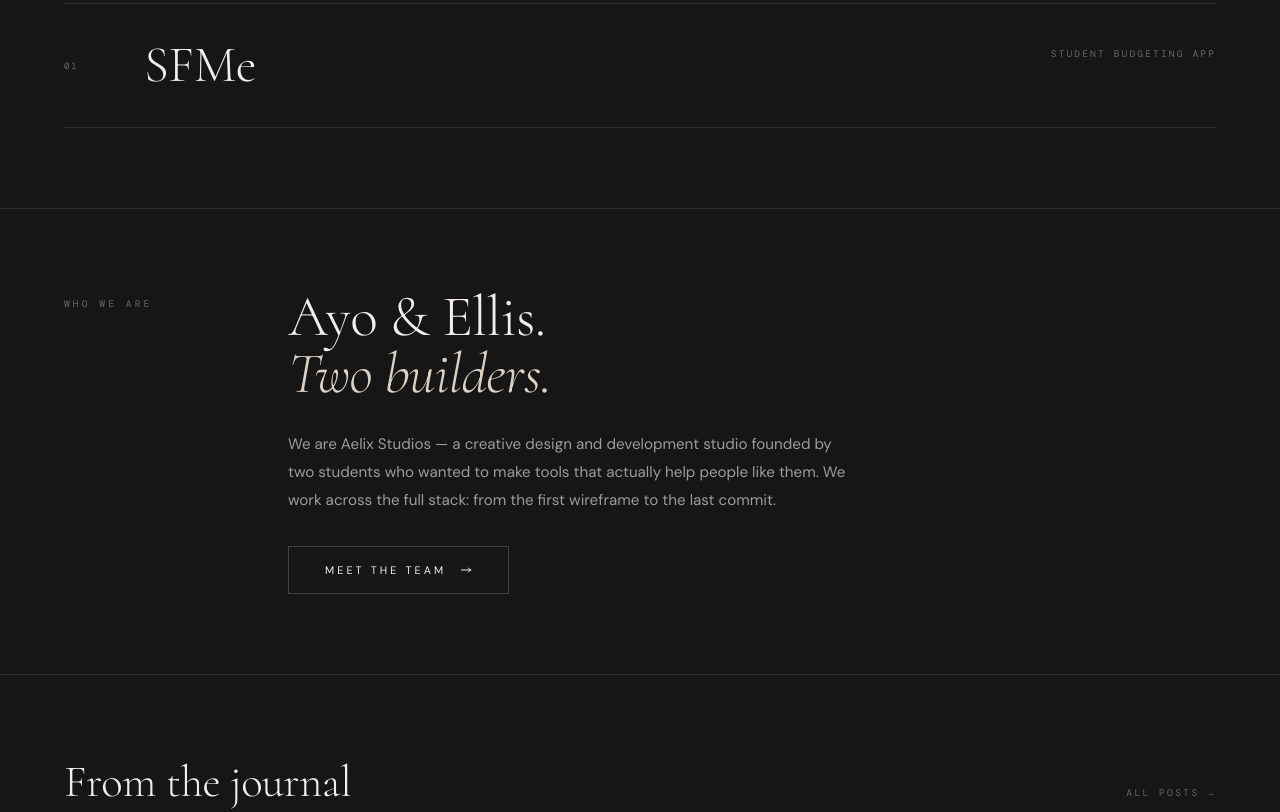
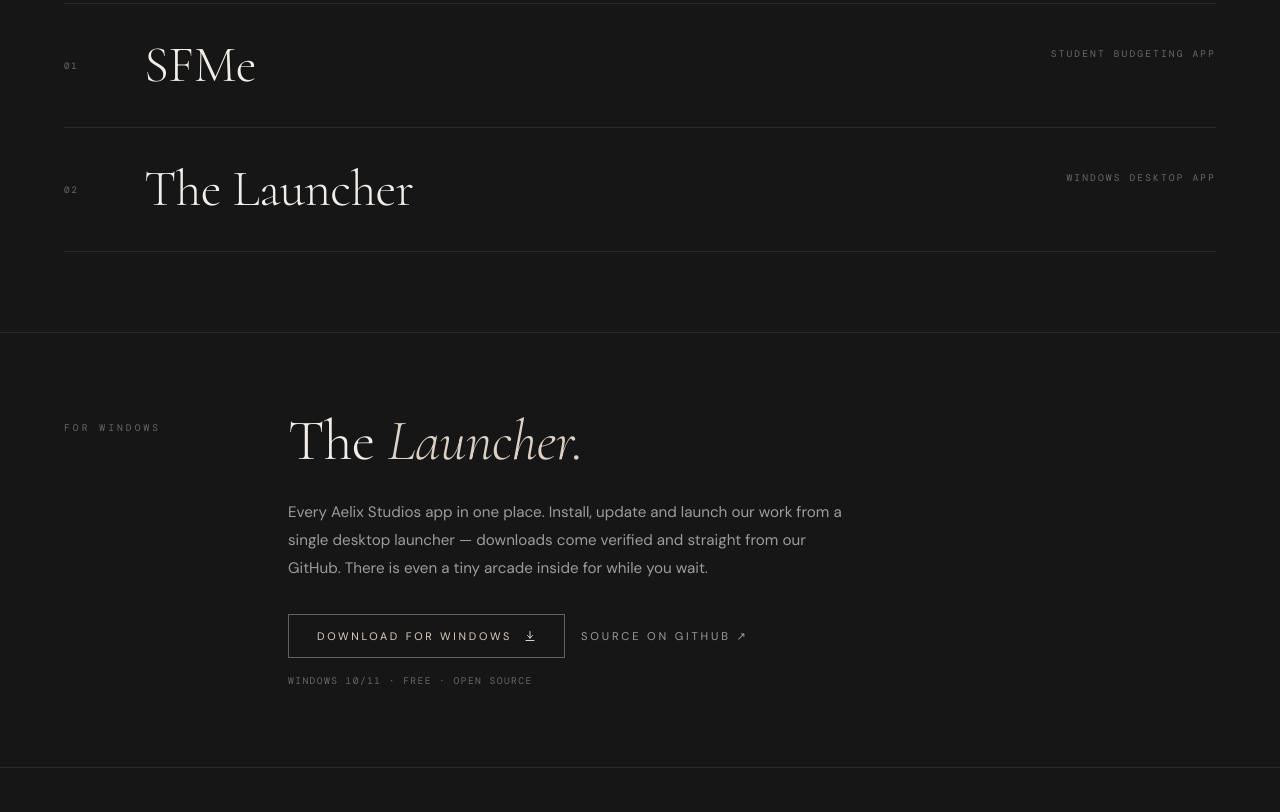
Before and after one commit to Labz365/Aelix-Studio, a plain HTML site: page index.html in a window 1280 px wide. Shown: the part 980-1792 px from the top of the page. Drawn offline with nearby package versions, Linux system fonts and the light colour scheme; a web font is replaced by a local one.

Commit message:
Add launcher download section

```diff
--- a/index.html
+++ b/index.html
@@ -76,6 +76,7 @@
       </p>
       <div class="hero-actions">
         <a href="projects.html" class="hero-link primary">View projects &rarr;</a>
+        <a href="#launcher" class="hero-link secondary">Get the launcher &darr;</a>
         <a href="about.html" class="hero-link secondary">About us</a>
         <a href="https://buymeacoffee.com/aelixstudios" target="_blank" rel="noopener"
            class="hero-link secondary">Support us &nearr;</a>
@@ -103,6 +104,44 @@
           <span class="work-item-arrow">&rarr;</span>
         </div>
       </a>
+      <a href="#launcher" class="work-item">
+        <span class="work-item-index">02</span>
+        <span class="work-item-title">The Launcher</span>
+        <div class="work-item-meta">
+          <span class="work-item-category">Windows Desktop App</span>
+          <span class="work-item-arrow">&rarr;</span>
+        </div>
+      </a>
+    </div>
+  </section>
+
+  <!-- LAUNCHER -->
+  <section class="home-section" id="launcher">
+    <div class="editorial-section" style="padding:0;border-top:none;">
+      <span class="editorial-label reveal">For Windows</span>
+      <div class="editorial-content">
+        <h2 class="editorial-title reveal">The <em>Launcher.</em></h2>
+        <p class="editorial-body reveal">
+          Every Aelix Studios app in one place. Install, update and launch our work
+          from a single desktop launcher &mdash; downloads come verified and
+          straight from our GitHub. There is even a tiny arcade inside for while
+          you wait.
+        </p>
+        <div class="reveal" style="margin-top:32px;display:flex;gap:16px;flex-wrap:wrap;align-items:center;">
+          <a href="https://github.com/Labz365/launcher/releases/latest/download/AelixStudioLauncherSetup.exe"
+             class="donate-btn">
+            Download for Windows
+            <svg width="12" height="12" fill="none" viewBox="0 0 24 24" stroke="currentColor" stroke-width="2">
+              <path stroke-linecap="round" stroke-linejoin="round" d="M12 3v13m0 0l-5-5m5 5l5-5M4 21h16"/>
+            </svg>
+          </a>
+          <a href="https://github.com/Labz365/launcher" target="_blank" rel="noopener"
+             class="hero-link secondary">Source on GitHub &nearr;</a>
+        </div>
+        <p class="reveal" style="font-family:var(--font-mono);font-size:0.6rem;letter-spacing:0.15em;color:var(--text-dim);margin-top:16px;">
+          WINDOWS 10/11 &middot; FREE &middot; OPEN SOURCE
+        </p>
+      </div>
     </div>
   </section>
 
```
